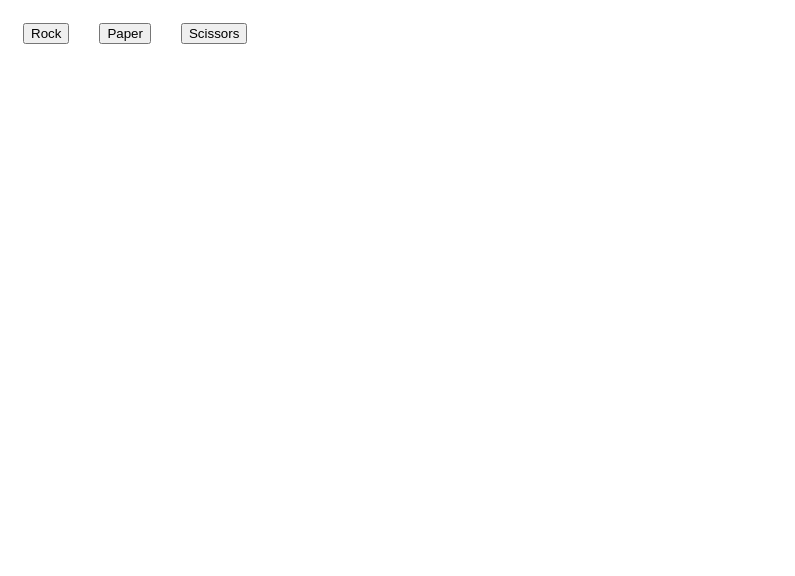
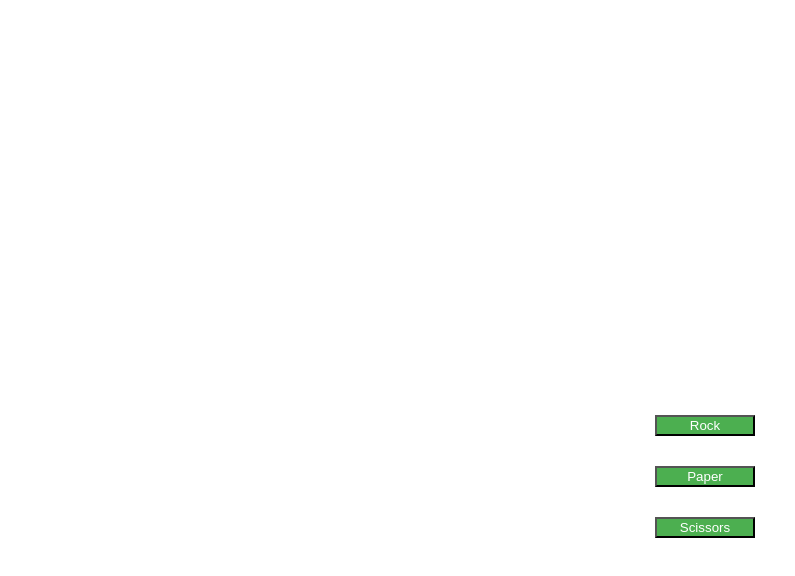
Before and after one commit to baylerblanchard/rockpaperscissors, a plain HTML site: page index.html in a window 1280 px wide. Shown: the whole page, without its empty margins (0-795 px from the left). Drawn offline with Linux system fonts and the light colour scheme.

Commit message:
added some js work to the rps

```diff
--- /dev/null
+++ b/css/js/rps.js
@@ -0,0 +1 @@
+//js file for rps
--- a/css/styles.css
+++ b/css/styles.css
@@ -1,11 +1,15 @@
 button{
+    background-color: #4CAF50;
+    color: white;
+    width: 100px;
     margin: 15px;
-    display: flex;
-    justify-content: center;
 }
 
 .button-container{
-    width: 20%;
+    position: absolute;
+    top: 50%;
+    left: 50%;
+
     display: flex;
-    align-content: center;
+    flex-direction: column;
 }
```
